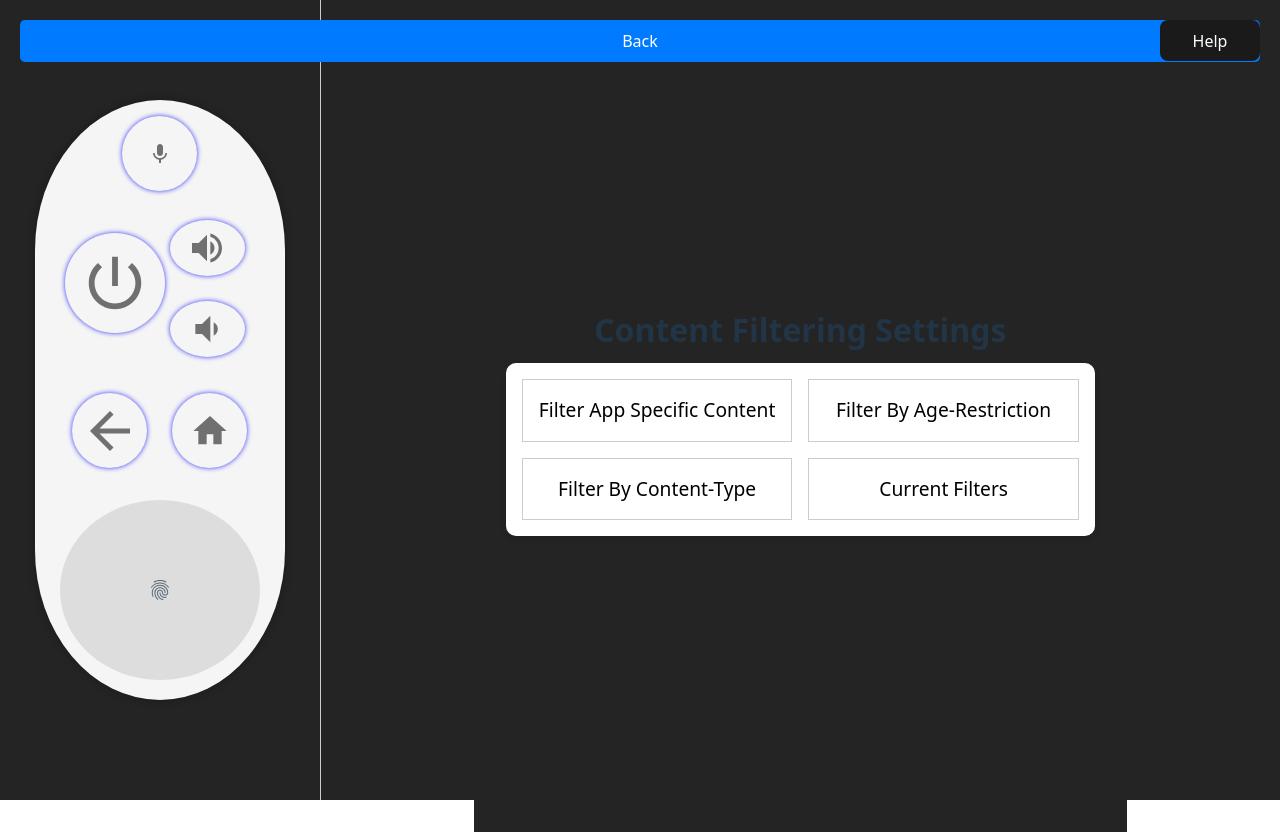
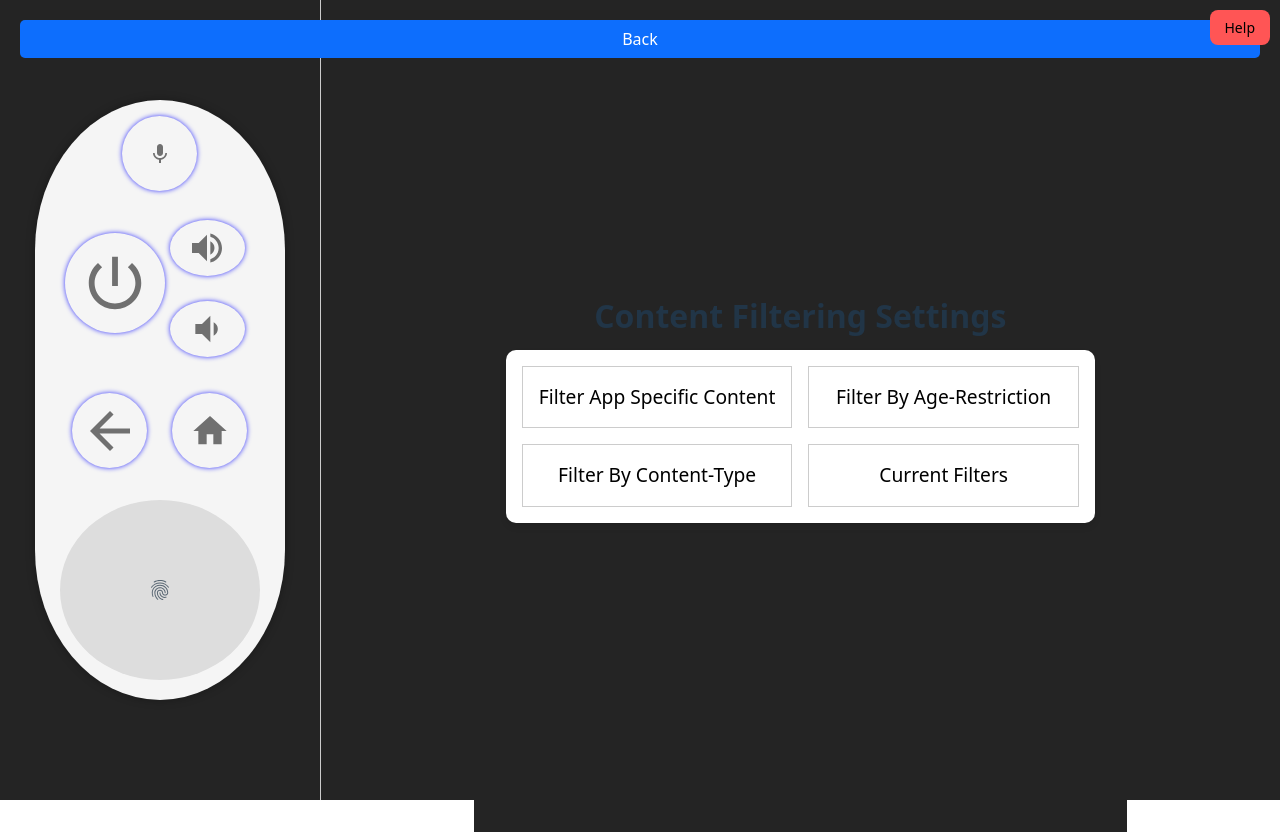
Before and after one commit to Zhai790/CPSC-481, a React (Vite) app in the folder my-react-app/: page /filters in a window 1280 px wide. Built offline with nearby package versions, Linux system fonts and the light colour scheme.

Commit message:
Removing global stylings and replacing with local to remove overlapping use of css elements

```diff
--- a/my-react-app/src/pages/ParentHome.tsx
+++ b/my-react-app/src/pages/ParentHome.tsx
@@ -18,6 +18,7 @@
     navigate('/insights'); // Navigate to the Welcome page (root path)
   };
     return (
+      <div className="parent-home">
       <div className="page-container">
       {/* Back Button */}
       <button onClick={handleBackButtonClick} className="back-button">Back</button>
@@ -37,6 +38,7 @@
         <button className="button">Notifications</button>
       </div>
     </div>
+    </div>
   );
 };
 
--- a/my-react-app/src/pages/SecurityPage.tsx
+++ b/my-react-app/src/pages/SecurityPage.tsx
@@ -63,6 +63,7 @@
 
 
   return (
+    <div className="security-page">
     <div className="container">
     <button onClick={handleBackButtonClick} className="back-button">
       Back
@@ -85,6 +86,7 @@
       {isHolding ? `Scanning Fingerprint, please keep holding...` : ''}
     </p>
   </div>
+  </div>
 );
 };
 
--- a/my-react-app/src/pages/Settings.tsx
+++ b/my-react-app/src/pages/Settings.tsx
@@ -32,6 +32,7 @@
   };
 
   return (
+    <div className="settings-page">
     <div className="container">
       <button onClick={handleBackButtonClick} className="back-button">Back</button>
       <button onClick={handleHelpButtonClick} className="help-button">Help</button>
@@ -53,6 +54,7 @@
         </button>
       </div>
     </div>
+    </div>
   );
 };
 
--- a/my-react-app/src/pages/css_files/FilteringPage.css
+++ b/my-react-app/src/pages/css_files/FilteringPage.css
@@ -7,6 +7,20 @@
     background-color: #242424;
     padding: 2rem;
   }
+
+  .filtering-page .back-button {
+  width: auto; /* Ensures it only takes the necessary width */
+    padding: 0.5rem 1rem; /* Adjusts padding for a better fit */
+    font-size: 1rem; /* Keeps the font size reasonable */
+    position: absolute;
+    top: 20px;
+    left: 20px;
+    background-color: #0d6efd;
+    color: white;
+    border: none;
+    border-radius: 5px;
+    cursor: pointer;
+}
 
   .filtering-page .header {
     text-align: center;
--- a/my-react-app/src/pages/css_files/GeneralSettings.css
+++ b/my-react-app/src/pages/css_files/GeneralSettings.css
@@ -24,6 +24,6 @@
   grid-template-columns: 1fr;
   grid-auto-flow: row;
   gap: 1rem;
-  width: 60%;
+  width: 100%;
   margin: 0 auto;
 }
--- a/my-react-app/src/pages/css_files/ParentHome.css
+++ b/my-react-app/src/pages/css_files/ParentHome.css
@@ -1,5 +1,5 @@
 /* page Container: Center everything */
-.page-container {
+  .parent-home .page-container {
     display: flex;
     flex-direction: column;
     align-items: center;
@@ -11,7 +11,7 @@
   }
 
   /* Back Button: Positioned at the top right */
-  .back-button {
+  .parent-home .back-button {
     top: 20px;
     right: 20px;
     padding: 10px 20px;
@@ -23,18 +23,18 @@
     cursor: pointer;
   }
 
-  .back-button:hover {
+  .parent-home .back-button:hover {
     background-color: #0056b3;
   }
 
   /* welcome Message*/
-  .welcome-message {
+  .parent-home .welcome-message {
     font-size: 24px;
     margin-bottom: 20px;
   }
 
   /* image Container to display the image */
-  .image-container {
+  .parent-home .image-container {
     width: 80%;
     max-width: 600px;
     margin-bottom: 20px;
@@ -44,14 +44,14 @@
   }
 
   /* Image */
-  .image {
+  .parent-home .image {
     width: 100%;
     height: auto;
     display: block;
   }
 
   /* button Container: Positioned beneath the image */
-  .button-container {
+  .parent-home .button-container {
     display: flex;
     justify-content: space-between;
     width: 80%;
@@ -59,7 +59,7 @@
   }
 
   /* button Styling: Small rectangle buttons */
-  .button {
+  .parent-home .button {
     width: 30%;
     padding: 10px;
     font-size: 16px;
@@ -70,6 +70,6 @@
     cursor: pointer;
   }
 
-  .button:hover {
+  .parent-home .button:hover {
     background-color: #218838;
   }
--- a/my-react-app/src/pages/css_files/SecurityPage.css
+++ b/my-react-app/src/pages/css_files/SecurityPage.css
@@ -1,11 +1,11 @@
-.container {
+  .security-page .container {
     position: relative;
     padding: 2rem;
     text-align: center;
   }
 
-  .back-button,
-  .help-button {
+  .security-page .back-button,
+  .security-page .help-button {
     position: absolute;
     top: 20px;
     padding: 0.6rem 1.2rem;
@@ -17,15 +17,15 @@
     cursor: pointer;
   }
 
-  .back-button {
+  .security-page .back-button {
     left: 20px;
   }
 
-  .help-button {
+  .security-page .help-button {
     right: 20px;
   }
 
-  .fingerprint-button {
+  .security-page .fingerprint-button {
     padding: 2rem;
     font-size: 2rem;
     background: url('src/assets/fingerprint-icon.webp') no-repeat center center;
@@ -36,7 +36,7 @@
     cursor: pointer;
   }
 
-  .status-text {
+  .security-page .status-text {
     margin-top: 1rem;
     font-weight: bold;
   }
--- a/my-react-app/src/pages/css_files/Settings.css
+++ b/my-react-app/src/pages/css_files/Settings.css
@@ -1,32 +1,31 @@
-.container {
+  .settings-page .container {
     padding: 2rem;
     text-align: center;
     position: relative;
   }
 
-
-  .back-button,
-  .help-button {
-    top: 20px;
-    padding: 0.6rem 1.2rem;
-    font-size: 1rem;
-    border: none;
-    border-radius: 8px;
-    min-width: 100px;
-    cursor: pointer;
-  }
-
-  .header {
+  .settings-page .header {
     margin-top: 3rem;
     margin-bottom: 3rem;
     font-size: 2rem;
   }
 
-  .button-container {
+  .settings-page .button-container {
     display: grid;
     grid-template-columns: 1fr;
     grid-auto-flow: row;
     gap: 1rem;
-    width: 60%;
+    width: 100%;
     margin: 0 auto;
   }
+
+  .settings-page .button {
+    width: 100%;
+    padding: 10px;
+    font-size: 16px;
+    background-color: #28a745;
+    color: white;
+    border: none;
+    border-radius: 5px;
+    cursor: pointer;
+  }
```
